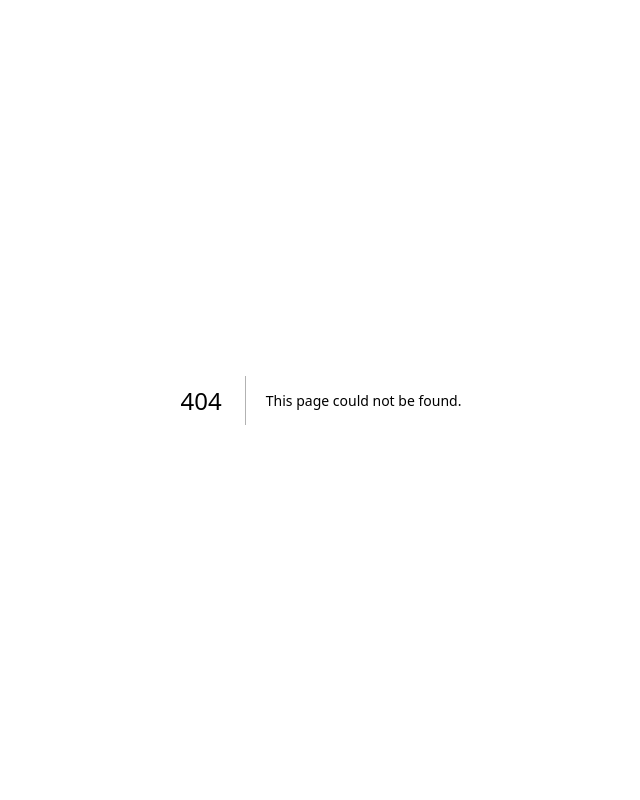
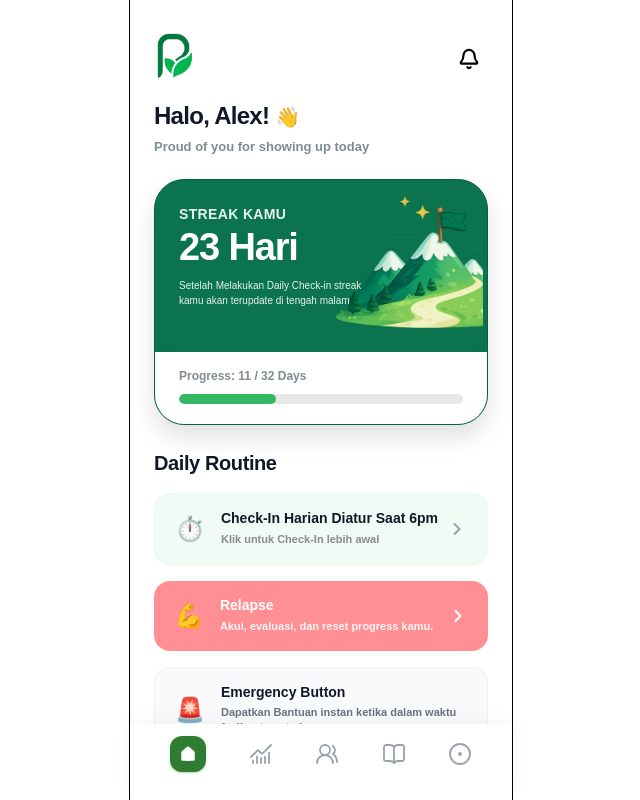
Before and after one commit to Pulih-app/frontend, a Next.js app: page /home in a window 1280 px wide. Before the commit this address had no page. Shown: the top 800 px of the page, without its empty margins (319-959 px from the left). Built offline with nearby package versions, Linux system fonts and the light colour scheme.

Commit message:
style: fix home page scaling, card padding, and bottom navbar icon proportions

```diff
--- /dev/null
+++ b/app/home/page.tsx
@@ -0,0 +1,113 @@
+"use client";
+
+import Image from "next/image";
+import Link from "next/link";
+import { Bell, BookOpen, ChartNoAxesCombined, ChevronRight, CircleDot, Home, UsersRound } from "lucide-react";
+
+export default function UserHomePage() {
+  return (
+    <main className="relative mx-auto flex min-h-screen w-full max-w-sm flex-col overflow-hidden border-x bg-white px-6 pb-24 pt-8 text-black">
+      <header className="flex items-start justify-between">
+        <Image src="/assets/logo.png" alt="Pulih" width={42} height={42} priority />
+        <button aria-label="Notifikasi" className="mt-2 rounded-full p-2 text-black active:bg-gray-100 cursor-pointer">
+          <Bell size={22} strokeWidth={2.4} />
+        </button>
+      </header>
+
+      <section className="mt-6">
+        <h1 className="text-2xl font-black leading-none tracking-[-0.03em] text-gray-900">Halo, Alex! <span className="text-xl">👋</span></h1>
+        <p className="mt-2 text-[13px] font-semibold leading-tight text-[#7f8b92]">Proud of you for showing up today</p>
+      </section>
+
+      {/* Streak Card */}
+      <section className="relative mt-6 overflow-hidden rounded-[30px] bg-[#0b744f] px-6 pb-[116px] pt-6 text-white shadow-[0_12px_24px_rgba(0,0,0,0.12)] border border-[#095f40]">
+        <div className="relative z-10 max-w-[200px]">
+          <p className="text-sm font-extrabold tracking-wide uppercase opacity-90">Streak Kamu</p>
+          <h2 className="mt-1 text-[38px] font-black leading-none tracking-[-0.03em]">23 Hari</h2>
+          <p className="mt-3 text-[10px] font-medium leading-normal text-white/90">Setelah Melakukan Daily Check-in streak kamu akan terupdate di tengah malam</p>
+        </div>
+
+        {/* Mountain illustration */}
+        <div className="absolute bottom-[86px] right-[-20px] h-[160px] w-[210px] opacity-95">
+          <Image
+            src="/assets/gunung.png"
+            alt="Gunung streak"
+            fill
+            className="object-contain object-bottom"
+            priority
+            sizes="210px"
+          />
+        </div>
+
+        {/* White bottom Progress bar container */}
+        <div className="absolute bottom-0 left-0 right-0 bg-white px-6 pb-5 pt-4 text-[#818b92] shadow-[0_-2px_10px_rgba(0,0,0,0.02)]">
+          <p className="text-xs font-black">Progress: 11 / 32 Days</p>
+          <div className="mt-2.5 h-2.5 overflow-hidden rounded-full bg-[#e8e8e8]">
+            <div className="h-full w-[34%] rounded-full bg-[#35b863]" />
+          </div>
+        </div>
+      </section>
+
+      {/* Daily Routine */}
+      <section className="mt-6">
+        <h2 className="text-xl font-bold tracking-[-0.02em] text-gray-900">Daily Routine</h2>
+
+        <Link href="/onboarding/daily-checkin" className="mt-4 flex items-center rounded-2xl bg-[#effbf4] px-5 py-4 active:scale-[0.99] border border-[#d2f3df]/30 transition-transform">
+          <span className="mr-4 text-2xl shrink-0">⏱️</span>
+          <span className="min-w-0 flex-1">
+            <span className="block text-sm font-black leading-tight text-gray-900">Check-In Harian Diatur Saat 6pm</span>
+            <span className="mt-1 block text-[11px] font-semibold text-[#8b8b8b]">Klik untuk Check-In lebih awal</span>
+          </span>
+          <ChevronRight size={20} strokeWidth={2.5} className="text-gray-400 shrink-0" />
+        </Link>
+
+        <Link href="/onboarding/set-target" className="mt-4 flex items-center rounded-2xl bg-[#ff8f94] px-5 py-4 active:scale-[0.99] text-white transition-transform">
+          <span className="mr-4 text-2xl shrink-0">💪</span>
+          <span className="min-w-0 flex-1">
+            <span className="block text-sm font-black leading-tight">Relapse</span>
+            <span className="mt-1 block text-[11px] font-semibold text-white/90">Akui, evaluasi, dan reset progress kamu.</span>
+          </span>
+          <ChevronRight size={20} strokeWidth={2.5} className="text-white shrink-0" />
+        </Link>
+
+        <button className="mt-4 flex w-full items-center rounded-2xl bg-gray-50 border border-gray-200/50 px-5 py-4 text-left active:scale-[0.99] transition-transform cursor-pointer">
+          <span className="mr-4 text-2xl shrink-0">🚨</span>
+          <span className="min-w-0 flex-1">
+            <span className="block text-sm font-black leading-tight text-gray-900">Emergency Button</span>
+            <span className="mt-1 block text-[11px] font-semibold leading-snug text-gray-500">Dapatkan Bantuan instan ketika dalam waktu feeling tempted</span>
+          </span>
+        </button>
+      </section>
+
+      {/* Today Insight */}
+      <section className="mt-6">
+        <h2 className="text-xl font-bold tracking-[-0.02em] text-gray-900">Today Insight</h2>
+        <div className="mt-4 rounded-2xl bg-gray-50 border border-gray-200/50 px-5 py-5">
+          <p className="text-xs font-semibold leading-relaxed text-gray-700 italic">“Kamu sudah melakukan yang terbaik hari ini, hasil yang memuaskan datang dari hal kecil yang dilakukan secara konsisten.”</p>
+          <p className="mt-4 text-[9px] font-semibold text-[#8b8b8b] leading-tight">Insight ini disesuaikan dari journal harian yang kamu tulis dan aktivitas daily check-in kamu</p>
+        </div>
+      </section>
+
+      {/* Proportional Bottom Navigation */}
+      <nav className="fixed bottom-0 left-1/2 z-50 w-full max-w-sm -translate-x-1/2 border-x bg-white px-10 pb-7 pt-3 shadow-[0_-4px_16px_rgba(0,0,0,0.04)]">
+        <div className="flex items-center justify-between">
+          <Link href="/home" className="grid h-9 w-9 place-items-center rounded-xl bg-[#2e7d32] text-white shadow-sm shadow-[#2e7d32]/25" aria-label="Home">
+            <Home size={18} fill="currentColor" strokeWidth={0} />
+          </Link>
+          <Link href="/onboarding/analysis-result" className="text-gray-400 hover:text-gray-900 active:text-gray-900 transition-colors" aria-label="Progress">
+            <ChartNoAxesCombined size={24} strokeWidth={1.8} />
+          </Link>
+          <Link href="/psikolog/home" className="text-gray-400 hover:text-gray-900 active:text-gray-900 transition-colors" aria-label="Community">
+            <UsersRound size={24} strokeWidth={1.8} />
+          </Link>
+          <Link href="/onboarding/learning-1" className="text-gray-400 hover:text-gray-900 active:text-gray-900 transition-colors" aria-label="Learning">
+            <BookOpen size={24} strokeWidth={1.8} />
+          </Link>
+          <Link href="/profile" className="text-gray-400 hover:text-gray-900 active:text-gray-900 transition-colors" aria-label="Profile">
+            <CircleDot size={24} strokeWidth={1.8} />
+          </Link>
+        </div>
+      </nav>
+    </main>
+  );
+}
--- /dev/null
+++ b/app/onboarding/home/page.tsx
@@ -0,0 +1 @@
+export { default } from "../../home/page";
```
Also changed, not shown: public/assets/gunung.png (added).
